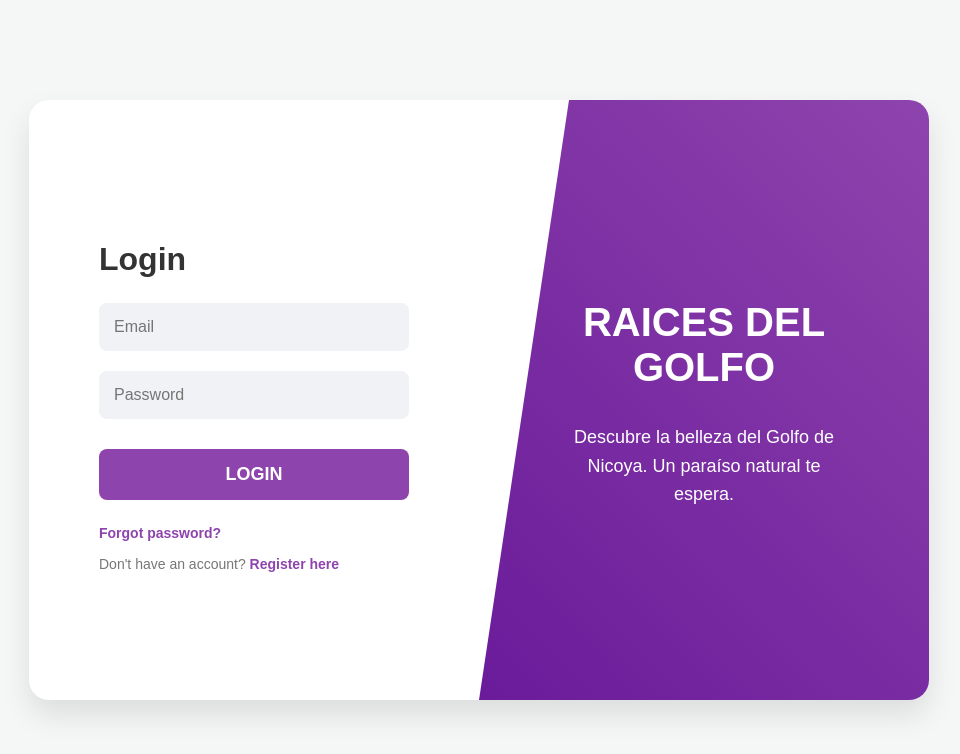
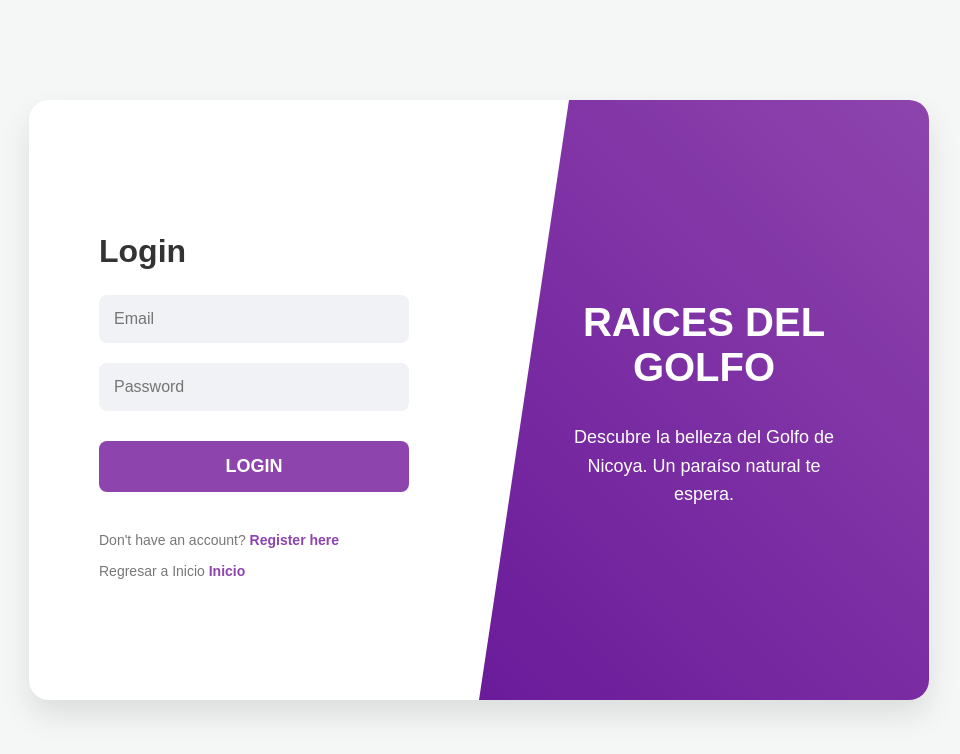
Before and after one commit to jorge-zuniga506/TRABAJO-FINAL, a React (Vite) app in the folder RAICES DEL GOLFO/: page /login in a window 1280 px wide. Shown: the top 754 px of the page, without its empty margins (161-1121 px from the left). Built offline with nearby package versions, Linux system fonts and the light colour scheme.

Commit message:
arreglado el login otro arreglo

```diff
--- a/RAICES DEL GOLFO/db.json
+++ b/RAICES DEL GOLFO/db.json
@@ -1,3 +1,4 @@
 {
-    "users":[]
+  "users": []
+
 }
--- a/RAICES DEL GOLFO/src/components/LOGIN/Inicioseccion.jsx
+++ b/RAICES DEL GOLFO/src/components/LOGIN/Inicioseccion.jsx
@@ -50,9 +50,11 @@ const Inicioseccion = () => {
                 <button type="submit">LOGIN</button>
             </form>
             <div className="auth-options">
-                <a href="#">Forgot password?</a>
                 <p>
                     Don't have an account? <Link to="/registro">Register here</Link>
+                </p>
+                <p>
+                    Regresar a Inicio <Link to="/">Inicio</Link>
                 </p>
             </div>
         </div>
```
